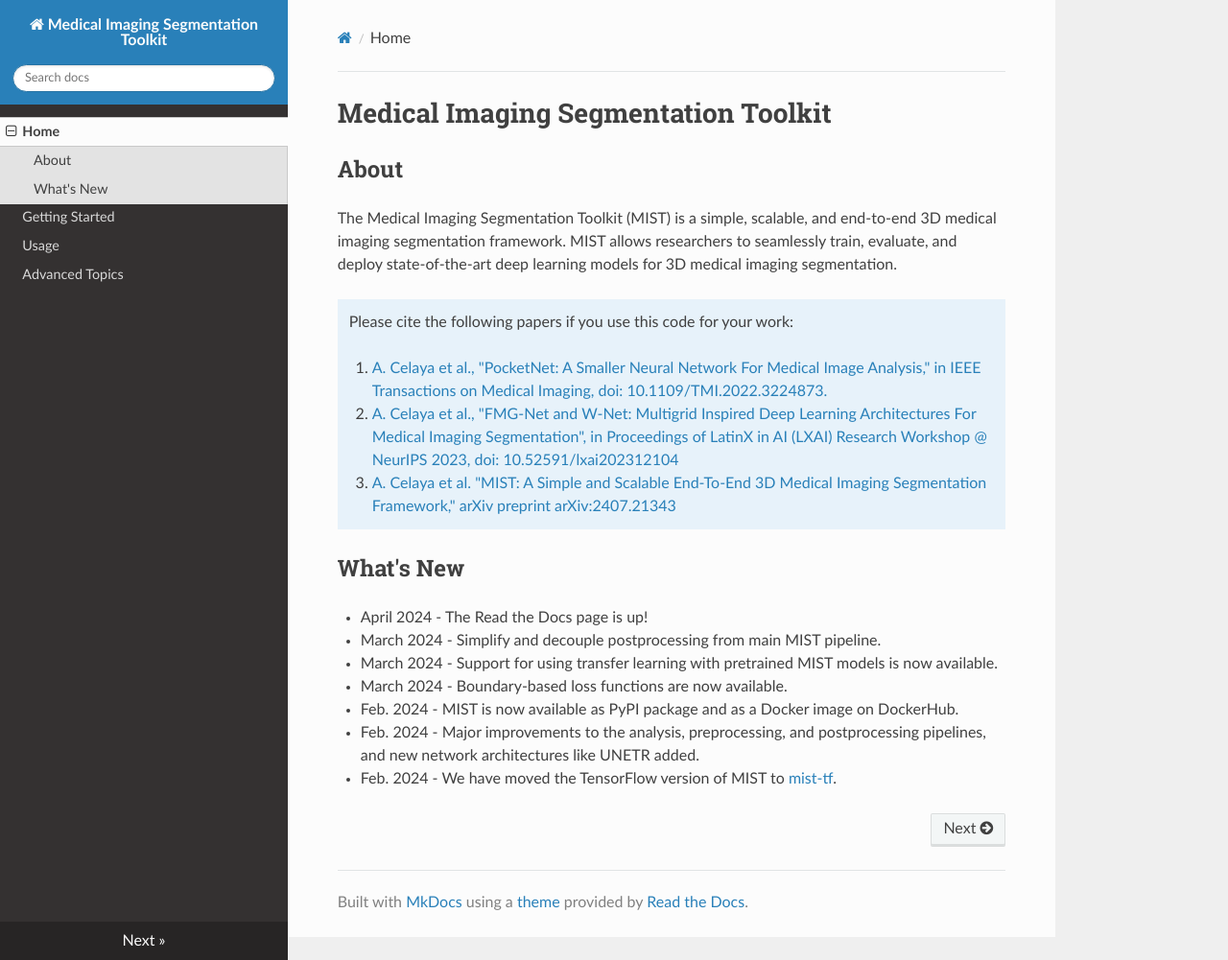
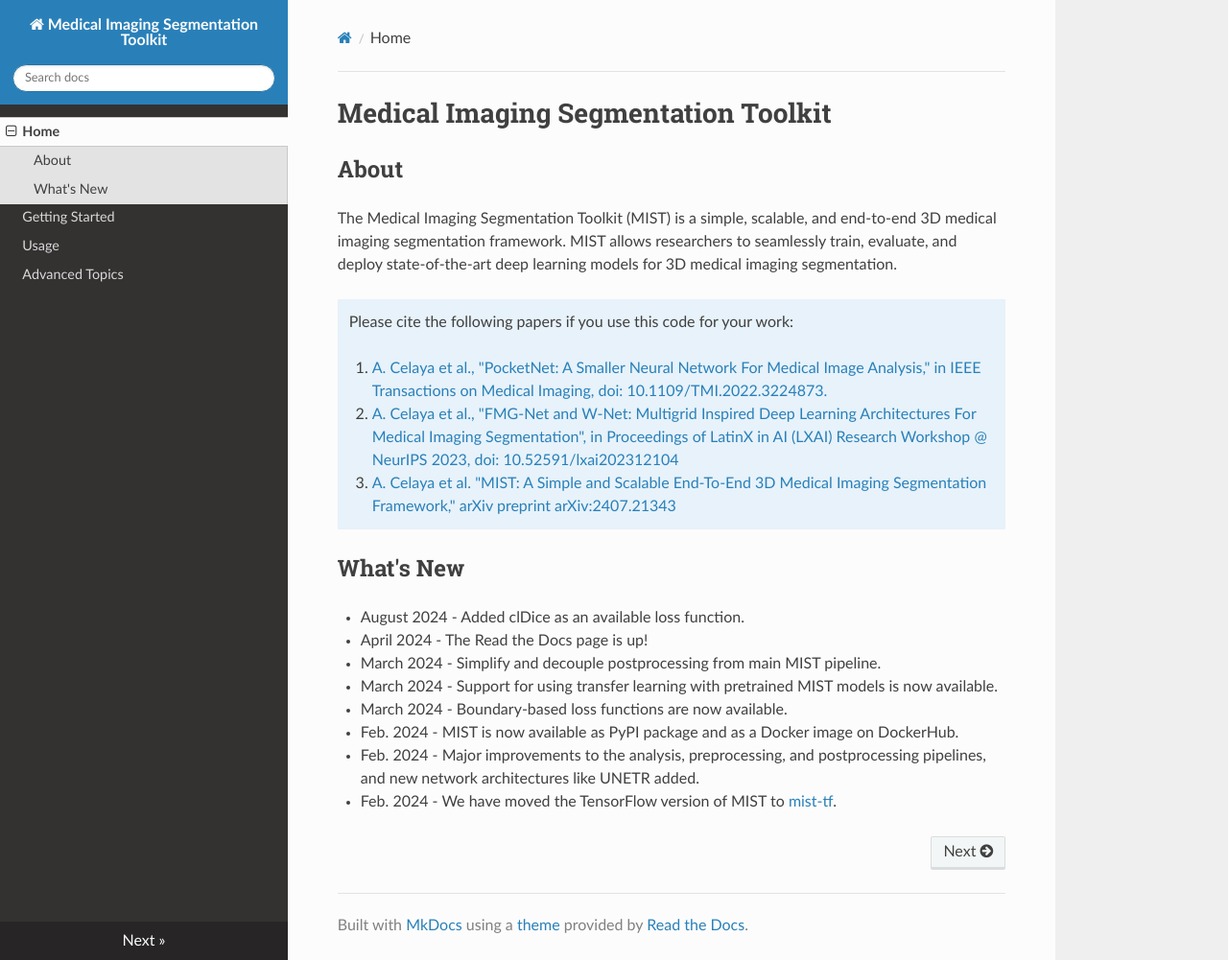
Before and after one commit to mist-medical/MIST, an MkDocs documentation site: the page built from docs/index.md, in a window 1280 px wide and 1001 px high. Shown: the whole window at 96% size. Built offline with MkDocs 1.6.1, drawn with Linux system fonts in a browser that asks for light colours; nearby versions of some CDN libraries; library files that are not in the unit come from our copies.

Commit message:
Update What's New with clDice in docs.

```diff
--- a/docs/index.md
+++ b/docs/index.md
@@ -18,6 +18,7 @@ medical imaging segmentation.
     3. [A. Celaya et al. "MIST: A Simple and Scalable End-To-End 3D Medical Imaging Segmentation Framework," arXiv preprint arXiv:2407.21343](https://www.arxiv.org/abs/2407.21343)
 
 ## What's New
+* August 2024 - Added clDice as an available loss function.
 * April 2024 - The Read the Docs page is up!
 * March 2024 - Simplify and decouple postprocessing from main MIST pipeline.
 * March 2024 - Support for using transfer learning with pretrained MIST models is now available.
```
